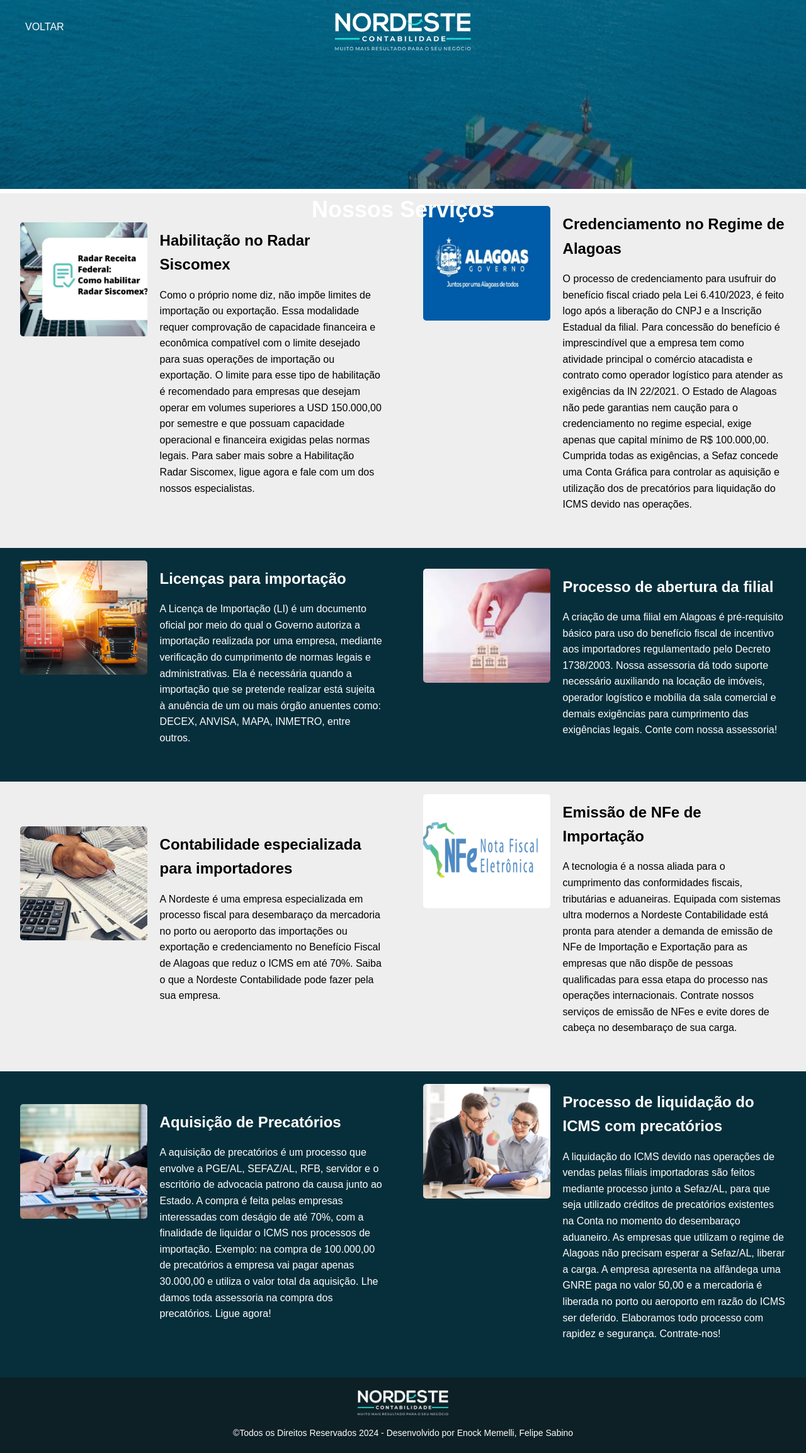
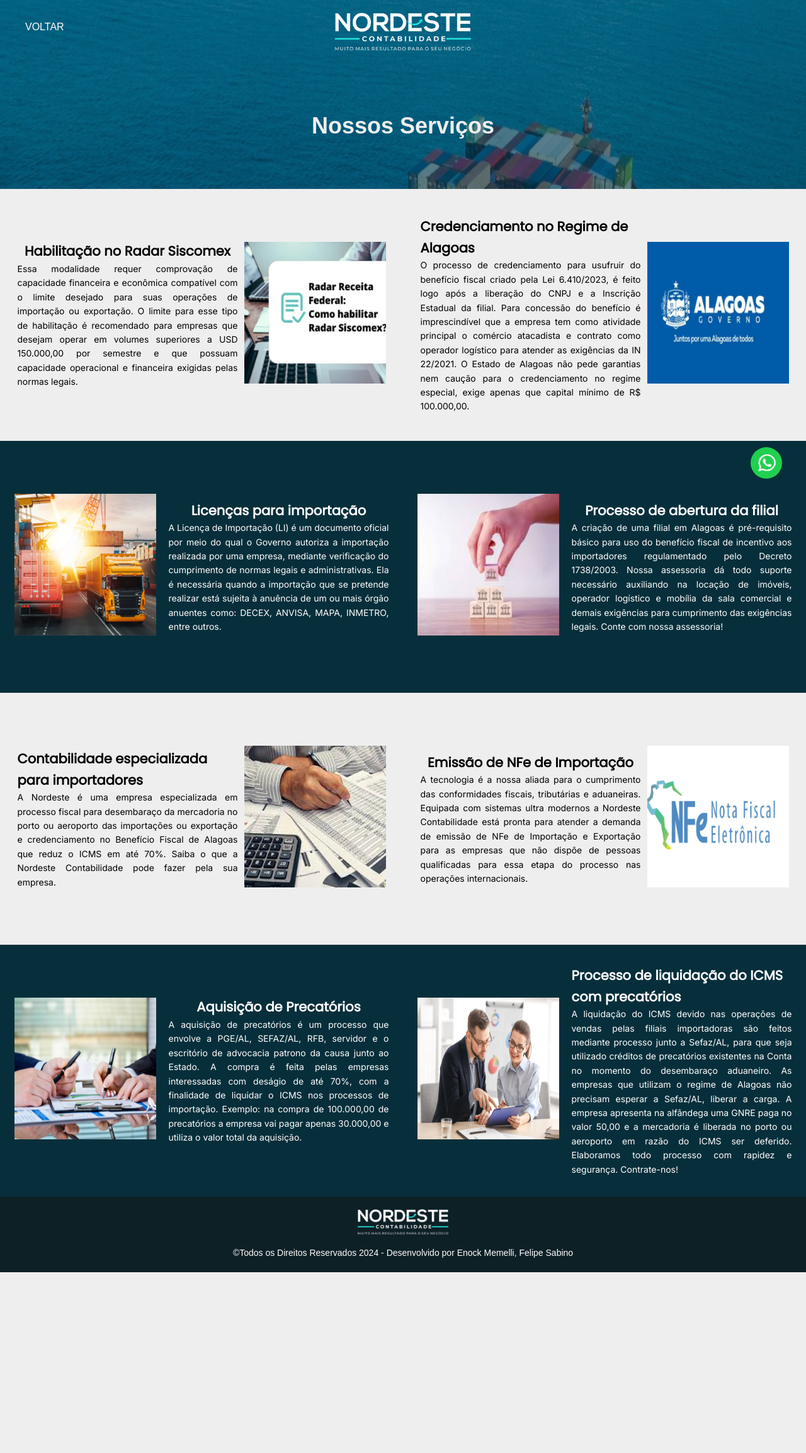
Before and after one commit to memellin/nordeste, a PHP site: the page made by serviços.html in a window 1280 px wide. Shown: the whole page at 63% size. After the commit the page ends 2020 px from the top, so only its background shows below. Run offline with PHP 8.4, Linux system fonts and the light colour scheme.

Commit message:
FELIPE BABUINO

```diff
--- a/css/style2.css
+++ b/css/style2.css
@@ -1,19 +1,38 @@
+* {
+  margin: 0;
+  padding: 0;
+  box-sizing: border-box;
+}
+
+:root {
+  /* fonts */
+  --font-inter: Inter;
+  --font-montserrat: Montserrat;
+  --font-poppins: Poppins;
+}
+
 body {
   margin: 0;
   font-family: Arial, sans-serif;
   line-height: 1.6;
 }
 
-.header {
-  position: relative;
-  text-align: center;
-  color: white;
+main, header, footer{
+  width: auto;
 }
 
-.header-bg {
-  width: 100%;
-  height: auto;
+header{
+  background-image: url("../img/fundo-serviços.png");
+  height: 300px;
+  display: flex;
+  flex-direction: column;
+  justify-content: center;
+  align-items: center;
+  background-position: bottom;
+  background-size: cover;
+  background-repeat: none;
 }
+
 
 .back-button {
   position: absolute;
@@ -35,20 +54,86 @@
   width: auto;
 }
 
-.title {
-  position: absolute;
-  left: 50%;
-  transform: translateX(-50%);
-  font-size: 36px;
-  padding: 90px 20px;
-  top: 190px;
+.title-container {
+  display: flex;
+  flex-direction: row;
+  justify-content: center;
+  align-items: center;
+  height: 80px;
+  width: 300px;
+  color: #eee;
 }
 
-.services-section {
+.title {
+  font-size: 36px;
+  padding-top: 100px;
+}
+
+/* SERVICES CARD */
+
+.service-card-container {
   display: flex;
+  flex-direction: row-reverse;
+  justify-content: center;
+  align-items: center;
+  width: 600px;
+  height: 400px;
+}
+
+.service-card-container-1 {
+  display: flex;
+  flex-direction: row;
+  justify-content: center;
+  align-items: center;
+  width: 600px;
+  height: 400px;
+}
+
+.service-img-container {
+  margin-left: 10px;
+}
+
+.service-img-container-1 {
+  margin-right: 20px;
+}
+
+.service-img {
+  height: 225px;
+  width: 225px;
+}
+
+.service-description-container {
+  display: flex;
+  flex-direction: column;
+  justify-content: center;
+  align-items: center;
+  width: 350px;
+}
+
+.service-description {
+  display: flex;
+  flex-direction: column;
+  justify-content: center;
+  align-items: center;
+  font-size: 14px;
+}
+
+.service-description h2 {
+  margin-bottom: 0;
+  font-family: var(--font-poppins);
+}
+
+.service-description p {
+  text-align: justify;
+  font-family: var(--font-inter);
+}
+
+/* SERVICES BACKGROUND */
+.services-section{
+  display: flex;
+  flex-direction: row;
   justify-content: space-around;
   align-items: center;
-  padding: 20px 0;
 }
 
 .light-bg {
@@ -60,33 +145,7 @@
   color: white;
 }
 
-.service-card {
-  display: flex;
-  width: 45%;
-  text-align: left;
-  margin-bottom: 20px;
-}
-
-.service-image {
-  width: 35%;
-  height: 35%;
-  border-radius: 5px;
-  margin-bottom: 10px;
-  margin-right: 20px;
-}
-
-.service-content {
-  width: 65%;
-}
-
-.service-card h2 {
-  font-size: 24px;
-  margin: 10px 0;
-}
-
-.service-card p {
-  font-size: 16px;
-}
+/* FOOTER */
 
 .footer {
   background-color: #0d2026;
@@ -105,47 +164,68 @@
   margin: 10px 0 0;
 }
 
-@media (min-width: 668px) and (max-width: 768px) {
-  .back-button {
-    top: 16px;
-    left: -14px;
-    padding: 90px 20px;
+/* WHATSAPP BUTTON */
+
+.whatsapp-btn {
+  background-color: #20d04f;
+  border-radius: 35px;
+  display: flex;
+  justify-content: center;
+  align-items: center;
+  transition: 0.2s;
+  position: fixed;
+  bottom: 5%;
+  right: 3%;
+}
+
+.whatsapp-btn:hover {
+  background-color: transparent;
+  border: 1px solid #1aa912;
+  color: #1aa912;
+}
+
+.whatsapp-btn img {
+  height: 50px;
+  width: 50px;
+}
+
+/* Media Queries */
+@media (max-width: 1200px) {
+  .service-card-container, .service-card-container-1 {
+    width: 80%;
+    height: auto;
+    flex-direction: column;
+    margin-bottom: 20px; /* Espaço entre os cards */
   }
 
-  .services-section {
-    flex-wrap: wrap;
+  .service-img {
+    height: 200px;
+    width: 200px;
   }
 
-  .service-card {
-    width: 90%;
+  .service-description-container {
+    width: 100%;
+    text-align: center;
   }
 }
 
-@media (min-width: 400px) and (max-width: 667px) {
-  .title {
-    font-size: 24px;
-    padding: 100px 20px;
+@media (max-width: 1024px) {
+  header {
+    height: 250px;
   }
 
-  .logo {
-    height: 30px;
+  .title {
+    font-size: 32px;
+    padding-top: 80px;
   }
 
-  .service-card {
-    width: 100%;
+  .service-img {
+    height: 180px;
+    width: 180px;
   }
 
-  .service-image {
-    width: 50%;
-    height: 50%;
-  }
-
-  .service-card h2 {
-    font-size: 20px;
-  }
-
-  .service-card p {
-    font-size: 14px;
+  .service-description {
+    font-size: 12px;
   }
 
   .footer p {
--- a/serviços.html
+++ b/serviços.html
@@ -8,174 +8,185 @@
     />
     <title>Nossos Serviços</title>
     <link rel="stylesheet" href="css/style2.css" />
+    <link
+      rel="stylesheet"
+      href="https://fonts.googleapis.com/css2?family=Montserrat:wght@400&display=swap"
+    />
+    <link
+      rel="stylesheet"
+      href="https://fonts.googleapis.com/css2?family=Poppins:wght@400&display=swap"
+    />
+    <link
+      rel="stylesheet"
+      href="https://fonts.googleapis.com/css2?family=Inter:wght@400&display=swap"
+    />
   </head>
   <body>
-    <header class="header">
-      <img
-        src="img/fundo-serviços.png"
-        alt="Background Image"
-        class="header-bg"
-      />
+    <header>
+      <nav class="navbar">
       <a href="index.html" class="back-button">VOLTAR</a>
       <img
         src="img/logo-contabilidade.png"
         alt="Nordeste Contabilidade Logo"
         class="logo"
       />
+      </nav>
+      <div class="title-container">
         <h1 class="title">Nossos Serviços</h1>
+      </div>
     </header>
     <main>
       <div class="services-section light-bg">
-        <div class="service-card">
-          <img src="img/radar.png" alt="Service 1" class="service-image" />
-          <div class="service-content">
+        <div class="service-card-container">
+          <div class="service-img-container">
+            <img src="img/radar.png" alt="Service 1" class="service-img"/>
+          </div>
+          <div class="service-description-container">
+            <div class="service-description">
               <h2>Habilitação no Radar Siscomex</h2>
               <p>
-              Como o próprio nome diz, não impõe limites de importação ou
-              exportação. Essa modalidade requer comprovação de capacidade
+                Essa modalidade requer comprovação de capacidade
                 financeira e econômica compatível com o limite desejado para suas
                 operações de importação ou exportação. O limite para esse tipo de
                 habilitação é recomendado para empresas que desejam operar em
                 volumes superiores a USD 150.000,00 por semestre e que possuam
                 capacidade operacional e financeira exigidas pelas normas legais.
-              Para saber mais sobre a Habilitação Radar Siscomex, ligue agora e
-              fale com um dos nossos especialistas.
-            </p>
-          </div>
-        </div>
-        <div class="service-card">
-          <img src="img/alagoas.png" alt="Service 2" class="service-image" />
-          <div class="service-content">
-            <h2>Credenciamento no Regime de Alagoas</h2>
-            <p>
-              O processo de credenciamento para usufruir do benefício fiscal
-              criado pela Lei 6.410/2023, é feito logo após a liberação do CNPJ
-              e a Inscrição Estadual da filial. Para concessão do benefício é
-              imprescindível que a empresa tem como atividade principal o
-              comércio atacadista e contrato como operador logístico para
-              atender as exigências da IN 22/2021. O Estado de Alagoas não pede
-              garantias nem caução para o credenciamento no regime especial,
-              exige apenas que capital mínimo de R$ 100.000,00. Cumprida todas
-              as exigências, a Sefaz concede uma Conta Gráfica para controlar as
-              aquisição e utilização dos de precatórios para liquidação do ICMS
-              devido nas operações.
               </p>
             </div>
           </div>
         </div>
+        <div class="service-card-container">
+          <div class="service-img-container">
+            <img src="img/alagoas.png" alt="Service 1" class="service-img" />
+          </div>
+          <div class="service-description-container">
+            <div class="service-description">
+              <h2>Credenciamento no Regime de Alagoas</h2>
+              <p>
+                O processo de credenciamento para usufruir do benefício fiscal criado pela Lei 6.410/2023,
+                é feito logo após a liberação do CNPJ e a Inscrição Estadual da filial.
+                Para concessão do benefício é imprescindível que a empresa tem como atividade principal o
+                comércio atacadista e contrato como operador logístico para atender as
+                exigências da IN 22/2021. O Estado de Alagoas não pede garantias nem caução para o
+                credenciamento no regime especial, exige apenas que capital mínimo de R$ 100.000,00.
+              </p>
+            </div>
+          </div>
+        </div>
+      </div>
       <div class="services-section dark-bg">
-        <div class="service-card">
-          <img src="img/importacao.png" alt="Service 3" class="service-image" />
-          <div class="service-content">
+        <div class="service-card-container-1">
+          <div class="service-img-container-1">
+            <img src="img/importacao.png" alt="Service 1" class="service-img" />
+          </div>
+          <div class="service-description-container">
+            <div class="service-description">
               <h2>Licenças para importação</h2>
               <p>
                 A Licença de Importação (LI) é um documento oficial por meio do
                 qual o Governo autoriza a importação realizada por uma empresa,
-              mediante verificação do cumprimento de normas legais e
-              administrativas. Ela é necessária quando a importação que se
-              pretende realizar está sujeita à anuência de um ou mais órgão
-              anuentes como: DECEX, ANVISA, MAPA, INMETRO, entre outros.
-            </p>
-          </div>
-        </div>
-        <div class="service-card">
-          <img
-            src="img/abertura-filial.png"
-            alt="Service 4"
-            class="service-image"
-          />
-          <div class="service-content">
-            <h2>Processo de abertura da filial</h2>
-            <p>
-              A criação de uma filial em Alagoas é pré-requisito básico para uso
-              do benefício fiscal de incentivo aos importadores regulamentado
-              pelo Decreto 1738/2003. Nossa assessoria dá todo suporte
-              necessário auxiliando na locação de imóveis, operador logístico e
-              mobília da sala comercial e demais exigências para cumprimento das
-              exigências legais. Conte com nossa assessoria!
+                mediante verificação do cumprimento de normas legais e administrativas.
+                Ela é necessária quando a importação que se pretende realizar
+                está sujeita à anuência de um ou mais órgão anuentes como:
+                DECEX, ANVISA, MAPA, INMETRO, entre outros.
               </p>
             </div>
           </div>
         </div>
+        <div class="service-card-container-1">
+          <div class="service-img-container-1">
+            <img src="img/abertura-filial.png" alt="Service 1" class="service-img" />
+          </div>
+          <div class="service-description-container">
+            <div class="service-description">
+              <h2>Processo de abertura da filial</h2>
+              <p>
+                A criação de uma filial em Alagoas é pré-requisito básico para
+                uso do benefício fiscal de incentivo aos importadores regulamentado
+                pelo Decreto 1738/2003. Nossa assessoria dá todo suporte necessário
+                auxiliando na locação de imóveis, operador logístico e mobília
+                da sala comercial e demais exigências para cumprimento das exigências
+                legais. Conte com nossa assessoria!
+              </p>
+            </div>
+          </div>
+        </div>
+      </div>
       <div class="services-section light-bg">
-        <div class="service-card">
-          <img
-            src="img/especialidade-importacao.png"
-            alt="Service 5"
-            class="service-image"
-          />
-          <div class="service-content">
+        <div class="service-card-container">
+          <div class="service-img-container">
+            <img src="img/especialidade-importacao.png" alt="Service 1" class="service-img" />
+          </div>
+          <div class="service-description-container">
+            <div class="service-description">
               <h2>Contabilidade especializada para importadores</h2>
               <p>
                 A Nordeste é uma empresa especializada em processo fiscal para
-              desembaraço da mercadoria no porto ou aeroporto das importações ou
-              exportação e credenciamento no Benefício Fiscal de Alagoas que
-              reduz o ICMS em até 70%. Saiba o que a Nordeste Contabilidade pode
-              fazer pela sua empresa.
+                desembaraço da mercadoria no porto ou aeroporto das importações
+                ou exportação e credenciamento no Benefício Fiscal de Alagoas
+                que reduz o ICMS em até 70%. Saiba o que a Nordeste Contabilidade
+                pode fazer pela sua empresa.
               </p>
             </div>
           </div>
-        <div class="service-card">
-          <img
-            src="img/nfe-importacao.png"
-            alt="Service 6"
-            class="service-image"
-          />
-          <div class="service-content">
+        </div>
+        <div class="service-card-container">
+          <div class="service-img-container">
+            <img src="img/nfe-importacao.png" alt="Service 1" class="service-img" />
+          </div>
+          <div class="service-description-container">
+            <div class="service-description">
               <h2>Emissão de NFe de Importação</h2>
               <p>
                 A tecnologia é a nossa aliada para o cumprimento das conformidades
                 fiscais, tributárias e aduaneiras. Equipada com sistemas ultra
                 modernos a Nordeste Contabilidade está pronta para atender a
                 demanda de emissão de NFe de Importação e Exportação para as
-              empresas que não dispõe de pessoas qualificadas para essa etapa do
-              processo nas operações internacionais. Contrate nossos serviços de
-              emissão de NFes e evite dores de cabeça no desembaraço de sua
-              carga.
+                empresas que não dispõe de pessoas qualificadas para essa etapa
+                do processo nas operações internacionais.
               </p>
             </div>
           </div>
         </div>
+      </div>
       <div class="services-section dark-bg">
-        <div class="service-card">
-          <img
-            src="img/precatorios.png"
-            alt="Service 7"
-            class="service-image"
-          />
-          <div class="service-content">
+        <div class="service-card-container-1">
+          <div class="service-img-container-1">
+            <img src="img/precatorios.png" alt="Service 1" class="service-img" />
+          </div>
+          <div class="service-description-container">
+            <div class="service-description">
               <h2>Aquisição de Precatórios</h2>
               <p>
-              A aquisição de precatórios é um processo que envolve a PGE/AL,
-              SEFAZ/AL, RFB, servidor e o escritório de advocacia patrono da
-              causa junto ao Estado. A compra é feita pelas empresas
+                A aquisição de precatórios é um processo que envolve a
+                PGE/AL, SEFAZ/AL, RFB, servidor e o escritório de advocacia
+                patrono da causa junto ao Estado. A compra é feita pelas empresas
                 interessadas com deságio de até 70%, com a finalidade de liquidar
-              o ICMS nos processos de importação. Exemplo: na compra de
-              100.000,00 de precatórios a empresa vai pagar apenas 30.000,00 e
-              utiliza o valor total da aquisição. Lhe damos toda assessoria na
-              compra dos precatórios. Ligue agora!
+                o ICMS nos processos de importação. Exemplo:
+                na compra de 100.000,00 de precatórios a empresa vai pagar
+                apenas 30.000,00 e utiliza o valor total da aquisição.
               </p>
             </div>
           </div>
-        <div class="service-card">
-          <img
-            src="img/liquidacao-icms.png"
-            alt="Service 8"
-            class="service-image"
-          />
-          <div class="service-content">
+        </div>
+        <div class="service-card-container-1">
+          <div class="service-img-container-1">
+            <img src="img/card2.png" alt="Service 1" class="service-img" />
+          </div>
+          <div class="service-description-container">
+            <div class="service-description">
               <h2>Processo de liquidação do ICMS com precatórios</h2>
               <p>
                 A liquidação do ICMS devido nas operações de vendas pelas filiais
-              importadoras são feitos mediante processo junto a Sefaz/AL, para
-              que seja utilizado créditos de precatórios existentes na Conta no
-              momento do desembaraço aduaneiro. As empresas que utilizam o
-              regime de Alagoas não precisam esperar a Sefaz/AL, liberar a
-              carga. A empresa apresenta na alfândega uma GNRE paga no valor
-              50,00 e a mercadoria é liberada no porto ou aeroporto em razão do
-              ICMS ser deferido. Elaboramos todo processo com rapidez e
-              segurança. Contrate-nos!
+                importadoras são feitos mediante processo junto a Sefaz/AL,
+                para que seja utilizado créditos de precatórios existentes na
+                Conta no momento do desembaraço aduaneiro. As empresas que utilizam
+                o regime de Alagoas não precisam esperar a Sefaz/AL, liberar a carga.
+                A empresa apresenta na alfândega uma GNRE paga no valor 50,00 e a
+                mercadoria é liberada no porto ou aeroporto em razão do ICMS ser deferido.
+                Elaboramos todo processo com rapidez e segurança. Contrate-nos!
               </p>
+            </div>
           </div>
         </div>
       </div>
@@ -190,6 +201,12 @@
         ©Todos os Direitos Reservados 2024 - Desenvolvido por Enock Memelli,
         Felipe Sabino
       </p>
+      <a
+      class="whatsapp-btn"
+      href="https://api.whatsapp.com/send/?phone=5582999975715&text&type=phone_number&app_absent=0"
+    >
+      <img src="img/whatsapp-transparente.png" alt="" />
+    </a>
     </footer>
   </body>
 </html>
```
Also changed, not shown: other parts of css/style2.css (+38 -2 lines), css/style.css (+121 -56 lines), index.html (+16 -15 lines). Lines whose indentation alone changed are shown as unchanged.
